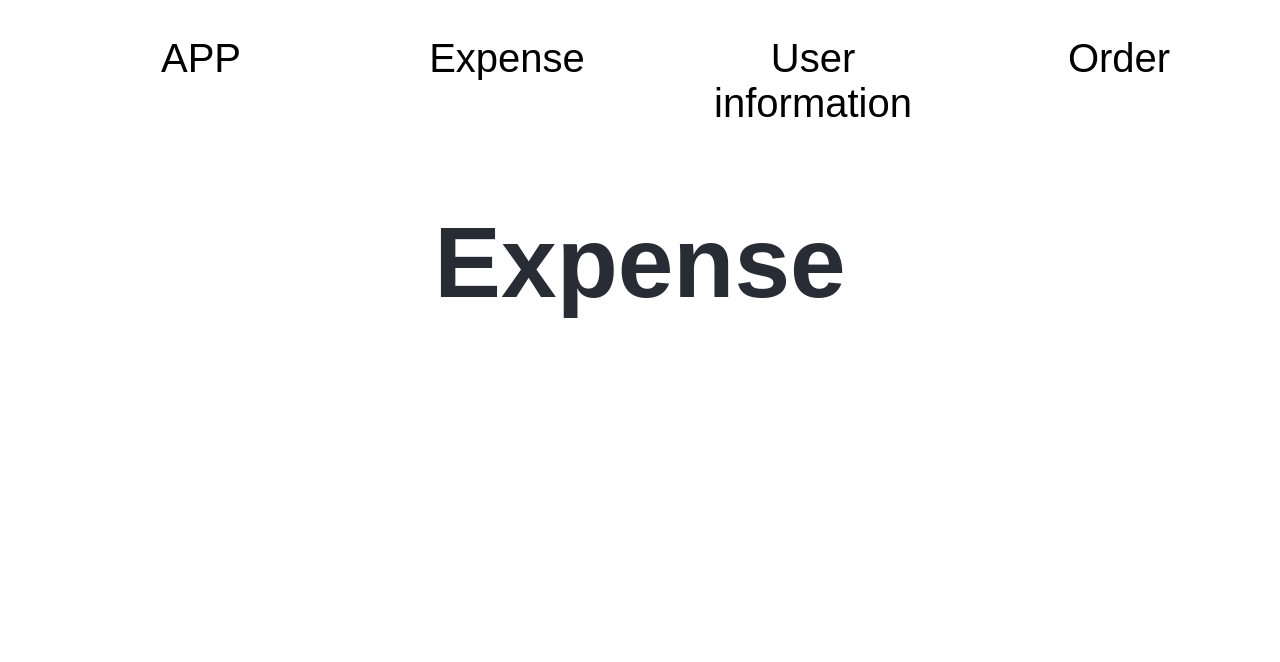
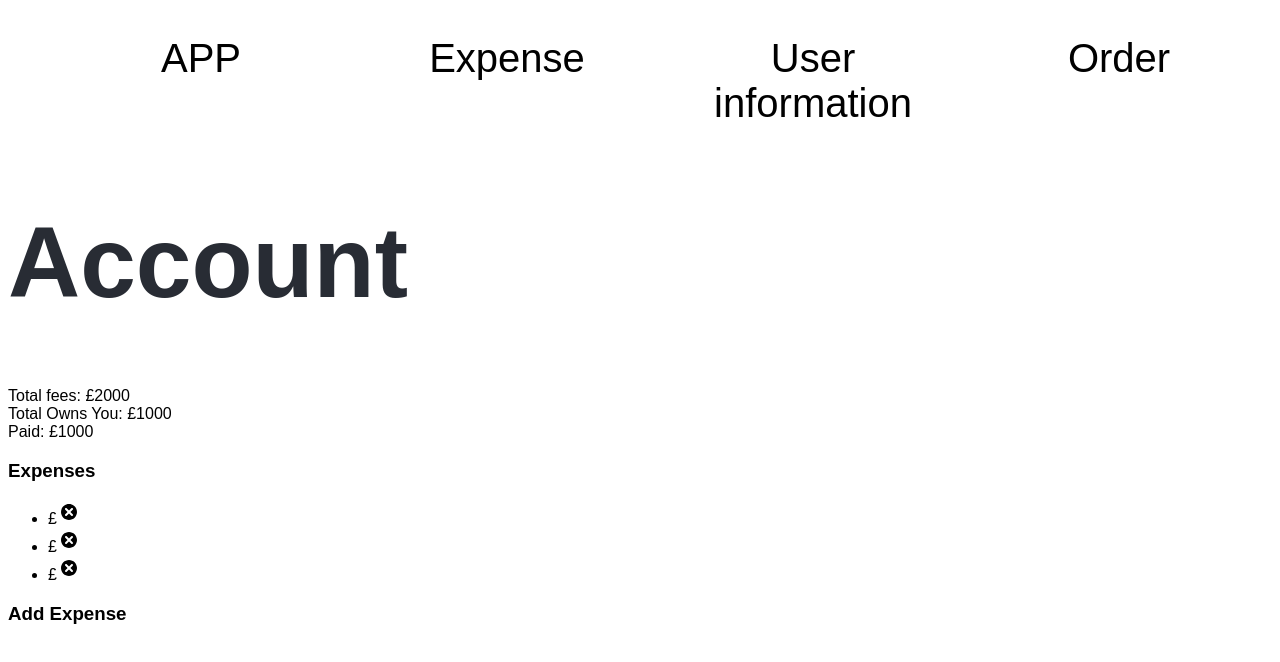
Before and after one commit to Team-Unhackable/MomentPay, a React (Create React App) app in the folder splitpay-frontend/: page /expense in a window 1280 px wide. Shown: the top 662 px of the page. Built offline with nearby package versions, Linux system fonts and the light colour scheme.

Commit message:
Update: Add Expense & Fix some bugs, Expense CSS part have some problems

```diff
--- a/splitpay-frontend/src/pages/Expense.js
+++ b/splitpay-frontend/src/pages/Expense.js
@@ -1,9 +1,46 @@
+import React from 'react';
+// import 'bootstrap/dist/css/bootstrap.css';
+import Owns_You from '../components/Owns_You';
+import Paid from '../components/Paid';
+import Total from '../components/Total';
+import ExpenseList from '../components/ExpenseList';
+
+
+
 const Expense = () => {
     return (
-        <center>
-        <h1>Expense</h1>
-        </center>
-    )
+        <div className='container'>
+        <h1 className='mt-3'>Account</h1>
+        <div className='row mt-3'>
+            <div className='col-sm'>
+                <Total/>
+            </div>
+
+            <div className='col-sm'>
+                <Owns_You />
+            </div>
+
+            <div className='col-sm'>
+                <Paid />
+            </div>
+
+            </div>
+			<h3 className='mt-3'>Expenses</h3>
+			<div className='row mt-3'>
+				<div className='col-sm'>
+					<ExpenseList />
+				</div>
+
+                </div>
+			<h3 className='mt-3'>Add Expense</h3>
+			<div className='row mt-3'>
+				<div className='col-sm'>
+					{/* <AddExpenseForm /> */}
+				</div>
+
+        </div>
+    </div>
+);
 };
 
-export default Expense;
+export default Expense
```
Also changed, not shown: splitpay-frontend/src/Expense.js (deleted, +0 -47 lines), splitpay-frontend/src/components/ExpenseItem.js (renamed from splitpay-frontend/src/conponents/ExpenseItem.js), splitpay-frontend/src/components/ExpenseList.js (renamed from splitpay-frontend/src/conponents/ExpenseList.js), splitpay-frontend/src/components/New_Add.js (renamed from splitpay-frontend/src/conponents/New_Add.js), splitpay-frontend/src/components/Owns_You.js (renamed from splitpay-frontend/src/conponents/owns_you.js), splitpay-frontend/src/components/Paid.js (renamed from splitpay-frontend/src/conponents/paid.js), splitpay-frontend/src/components/Total.js (renamed from splitpay-frontend/src/conponents/total.js).
